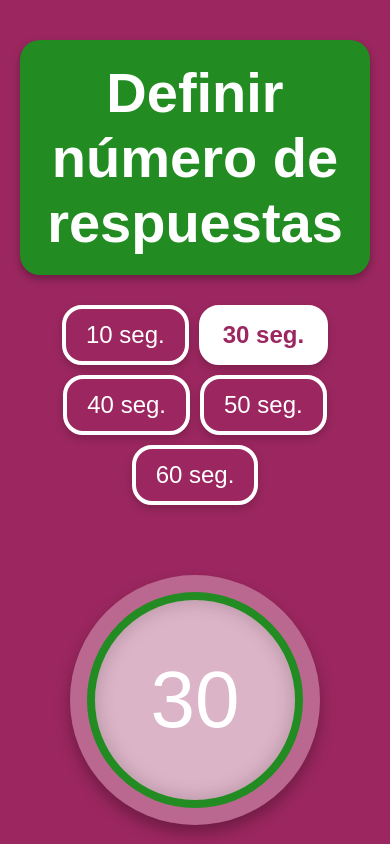
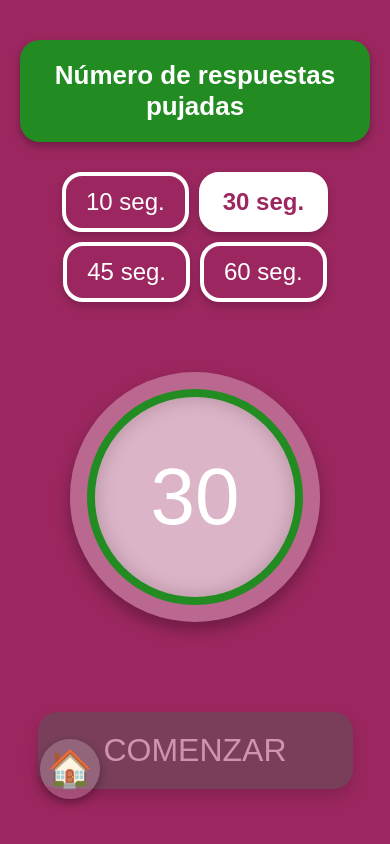
Before and after one commit to luismiguelduennas/yo-se-mas-que-tu, a plain HTML site: page index.html in a window 390 px wide. Shown: the top 844 px of the page. Drawn offline with Linux system fonts and the light colour scheme.

Commit message:
Add files via upload

```diff
--- a/assets/webApp.css
+++ b/assets/webApp.css
@@ -35,7 +35,7 @@ body {
 	background-color: var(--secondary-color);
 	color: var(--white);
 	border-radius: 20px;
-	font-size: 60px;
+	font-size: 30px;
 	font-weight: bold;
 	padding: 30px 40px;
 	margin: 0 auto;
@@ -237,7 +237,8 @@ body {
 }
 
 .message {
-	font-size: 48px;
+	white-space: pre-line;
+	font-size: 32px;
 	margin-top: 30px;
 	color: var(--white);
 	text-transform: uppercase;
@@ -262,7 +263,7 @@ body {
 /* Responsive para asegurar visibilidad en todos los dispositivos */
 @media (max-width: 768px) {
 	.answer-counter {
-		font-size: 60px;
+		font-size: 30px;
 		padding: 25px 30px;
 		min-width: 200px;
 	}
@@ -301,7 +302,7 @@ body {
 
 @media (max-width: 480px) {
 	.answer-counter {
-		font-size: 56px;
+		font-size: 26px;
 		padding: 20px 25px;
 		min-width: 180px;
 	}
@@ -343,7 +344,7 @@ body {
 	}
 
 	.message {
-		font-size: 36px;
+		font-size: 28px;
 	}
 
 	.button {
--- a/assets/webApp.js
+++ b/assets/webApp.js
@@ -207,7 +207,7 @@ function endGame() {
 function showMessage(result) {
 	// Mostrar mensaje
 	if (result < 0) {
-		mensaje = 'Eres un BURRO. \n Tienes que robar ' + (result*(-1))+ ' cartas de burrito HEE-HAW HEE-HAW';
+		mensaje = 'Eres un BURRO. \n Tienes que robar ' + (result*(-1))+ ' cartas de burrito';
 
 		// Reproducir el sonido del burrito
 		burritoAudio.play().catch(error => {
--- a/index.html
+++ b/index.html
@@ -9,7 +9,7 @@
 </head>
 <body>
   <div class="header">
-      <div id="answerCounter" class="answer-counter" onclick="toggleAnswerOptions()">Definir número de respuestas</div>
+      <div id="answerCounter" class="answer-counter" onclick="toggleAnswerOptions()">Número de respuestas pujadas</div>
       <div id="answerOptions" class="answer-options"></div>
       <div id="targetCounter" class="target-counter">0</div>
   </div>
@@ -18,8 +18,7 @@
 		<div id="timerOptions" class="timer-options">
 		  <div class="timer-option" data-value="10" onclick="selectTime(10)">10 seg.</div>
 		  <div class="timer-option" data-value="30" onclick="selectTime(30)">30 seg.</div>
-		  <div class="timer-option" data-value="40" onclick="selectTime(40)">40 seg.</div>
-		  <div class="timer-option" data-value="50" onclick="selectTime(50)">50 seg.</div>
+		  <div class="timer-option" data-value="45" onclick="selectTime(40)">45 seg.</div>
 		  <div class="timer-option" data-value="60" onclick="selectTime(60)">60 seg.</div>
 		</div>
 
```
